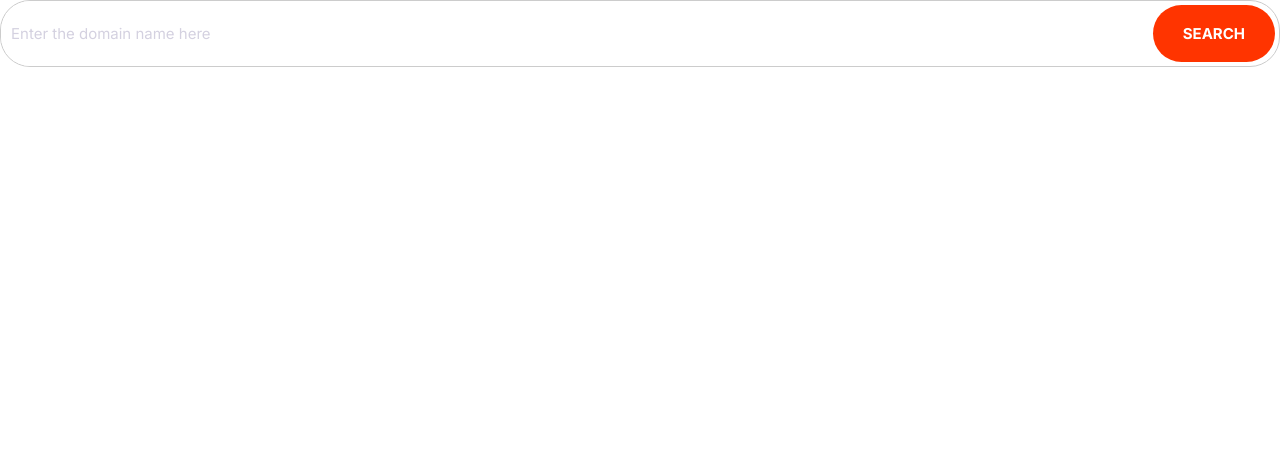
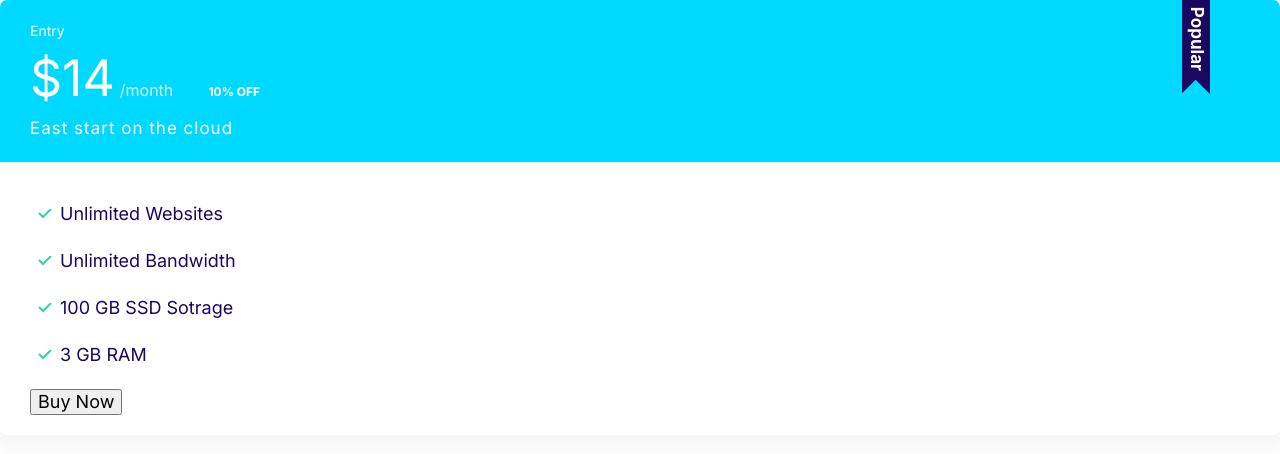
Before and after one commit to iamcvarma/simple_html_css_page, a plain HTML site: page index.html in a window 1280 px wide. Drawn offline with Linux system fonts and the light colour scheme.

Commit message:
added card and plans styling

```diff
--- a/index.html
+++ b/index.html
@@ -15,13 +15,25 @@
     <title>Document</title>
   </head>
   <body>
-    <div class="input-group">
-      <input
-        type="text"
-        class="input"
-        placeholder="Enter the domain name here"
-      />
-      <button class="button button--accent">Search</button>
+    <div class="plan plan--popular">
+      <div class="card card--secondary">
+        <header class="card__header">
+          <h3 class="plan__name">Entry</h3>
+          <span class="plan__price">$14</span>
+          <span class="plan__billing-cycle">/month</span>
+          <span class="badge badge--secondary badge--small">10% OFF</span>
+          <span class="plan__description">East start on the cloud</span>
+        </header>
+        <div class="card__body">
+          <ul class="list list--tick">
+            <li class="list__item">Unlimited Websites</li>
+            <li class="list__item">Unlimited Bandwidth</li>
+            <li class="list__item">100 GB SSD Sotrage</li>
+            <li class="list__item">3 GB RAM</li>
+          </ul>
+          <button class="btn btn--outline btn--block">Buy Now</button>
+        </div>
+      </div>
     </div>
   </body>
 </html>
```
Also changed, not shown: components/cards.html (added, +8 -0 lines), components/plan.html (added, +20 -0 lines), images/popular.svg (added).
